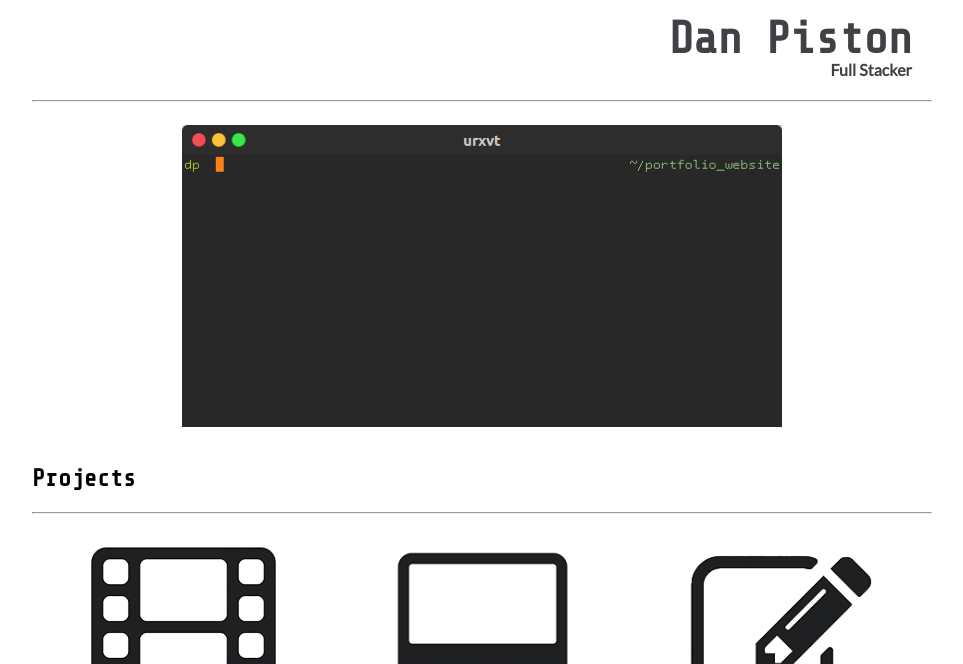
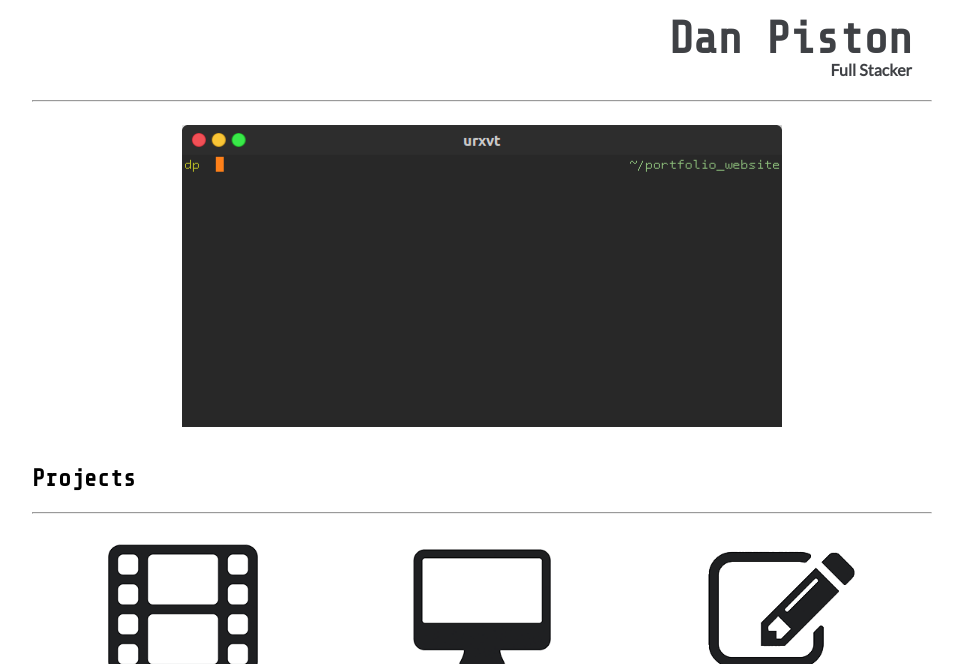
Before and after one commit to DanPiston/portfolio_website, a website: page index.html in a window 1280 px wide. Shown: the top 664 px of the page, without its empty margins (158-1121 px from the left). Drawn offline with nearby package versions, Linux system fonts and the light colour scheme; a web font is replaced by a local one.

Commit message:
cleaned up imgs folder

```diff
--- a/css/main.css
+++ b/css/main.css
@@ -96,7 +96,7 @@ header {
 }
 .project img {
     width: 100%;
-    max-width: 185px;
+    max-width: 150px;
     margin-left: auto;
     margin-right: auto;
 }
```
Also changed, not shown: img/terminal.png (deleted), 1 other file.
